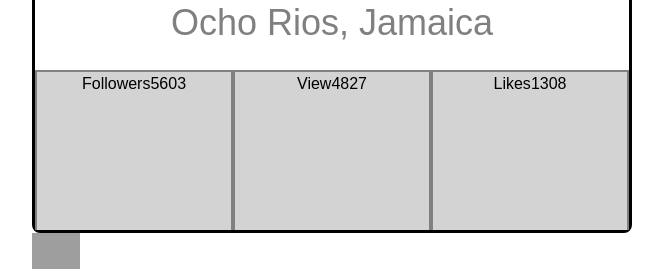
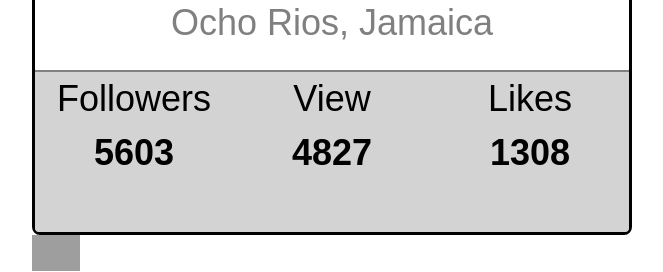
Before and after one commit to TetianaUMKA/goit-react-hm-01, a React (Vite) app: page / in a window 1280 px wide. Shown: the part 398-670 px from the top of the page, without its empty margins (308-971 px from the left). Built offline with nearby package versions, Linux system fonts and the light colour scheme; grey boxes are pictures that could not be loaded.

Commit message:
Update Profile.module.css

```diff
--- a/src/components/Profile/Profile.module.css
+++ b/src/components/Profile/Profile.module.css
@@ -28,23 +28,23 @@
 
 .statsList {
   display: flex;
+  background-color: #d3d3d3;
+  border-top: 2px solid #808080;
+  border-radius: 0 0 4px 4px;
 }
 
 .statsItem {
   text-align: center;
   width: 200px;
   height: 160px;
-  background-color: #d3d3d3;
-  border: 2px solid #808080;
-  border-bottom: transparent;
 }
 
-.span {
+.label {
   display: block;
   font-size: 36px;
 }
 
-.spanData {
+.value {
   font-weight: 700;
   font-size: 36px;
 }
```
